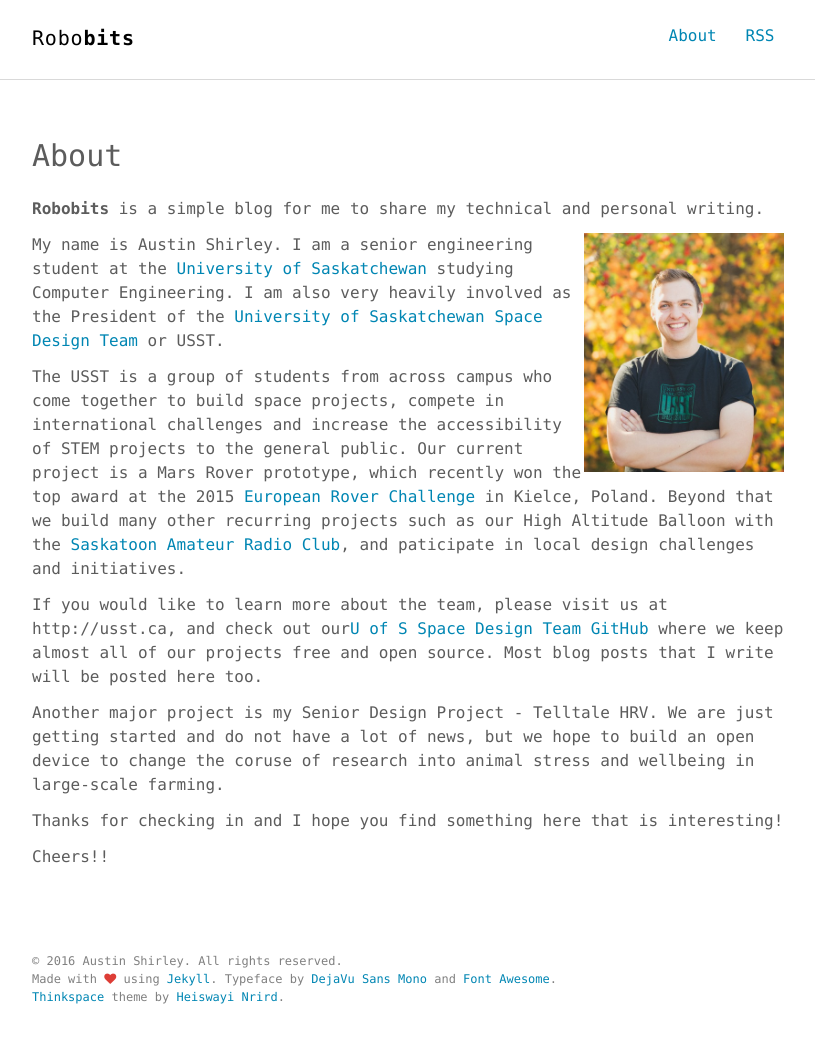
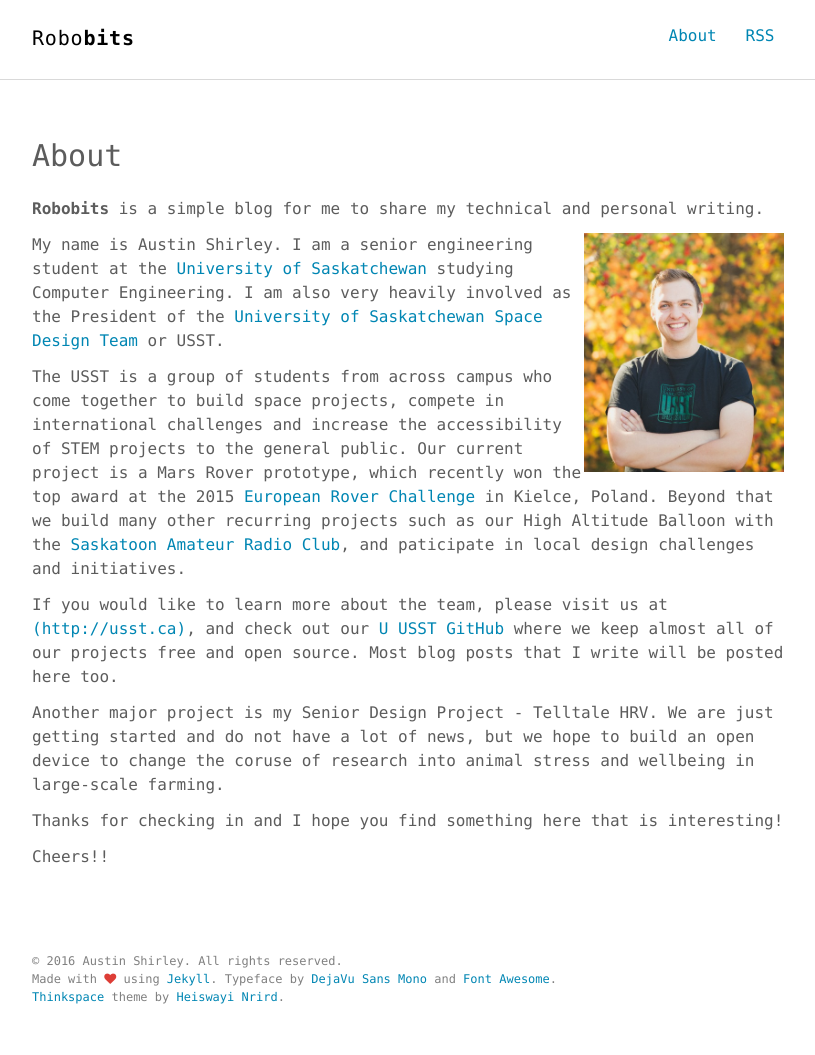
Before and after one commit to ausshir/ausshir.github.io, a Jekyll site: the page built from about.md, in a window 1280 px wide. Shown: the whole page, without its empty margins (232-1047 px from the left). Built offline with Jekyll 4.4.1, drawn with Linux system fonts in a browser that asks for light colours.

Commit message:
Updated about.md

```diff
--- a/about.md
+++ b/about.md
@@ -12,7 +12,7 @@ My name is Austin Shirley. I am a senior engineering student at the [University
 
 The USST is a group of students from across campus who come together to build space projects, compete in international challenges and increase the accessibility of STEM projects to the general public. Our current project is a Mars Rover prototype, which recently won the top award at the 2015 [European Rover Challenge](http://roverchallenge.eu/) in Kielce, Poland. Beyond that we build many other recurring projects such as our High Altitude Balloon with the [Saskatoon Amateur Radio Club](http://ve5aa.dyndns.org/), and paticipate in local design challenges and initiatives.
 
-If you would like to learn more about the team, please visit us at http://usst.ca, and check out our[U of S Space Design Team GitHub](https://github.com/UofSSpaceDesignTeam/) where we keep almost all of our projects free and open source. Most blog posts that I write will be posted here too.
+If you would like to learn more about the team, please visit us at [(http://usst.ca)](http://usst.ca), and check out our [U USST GitHub](https://github.com/UofSSpaceDesignTeam/) where we keep almost all of our projects free and open source. Most blog posts that I write will be posted here too.
 
 
 Another major project is my Senior Design Project - Telltale HRV. We are just getting started and do not have a lot of news, but we hope to build an open device to change the coruse of research into animal stress and wellbeing in large-scale farming.
```
